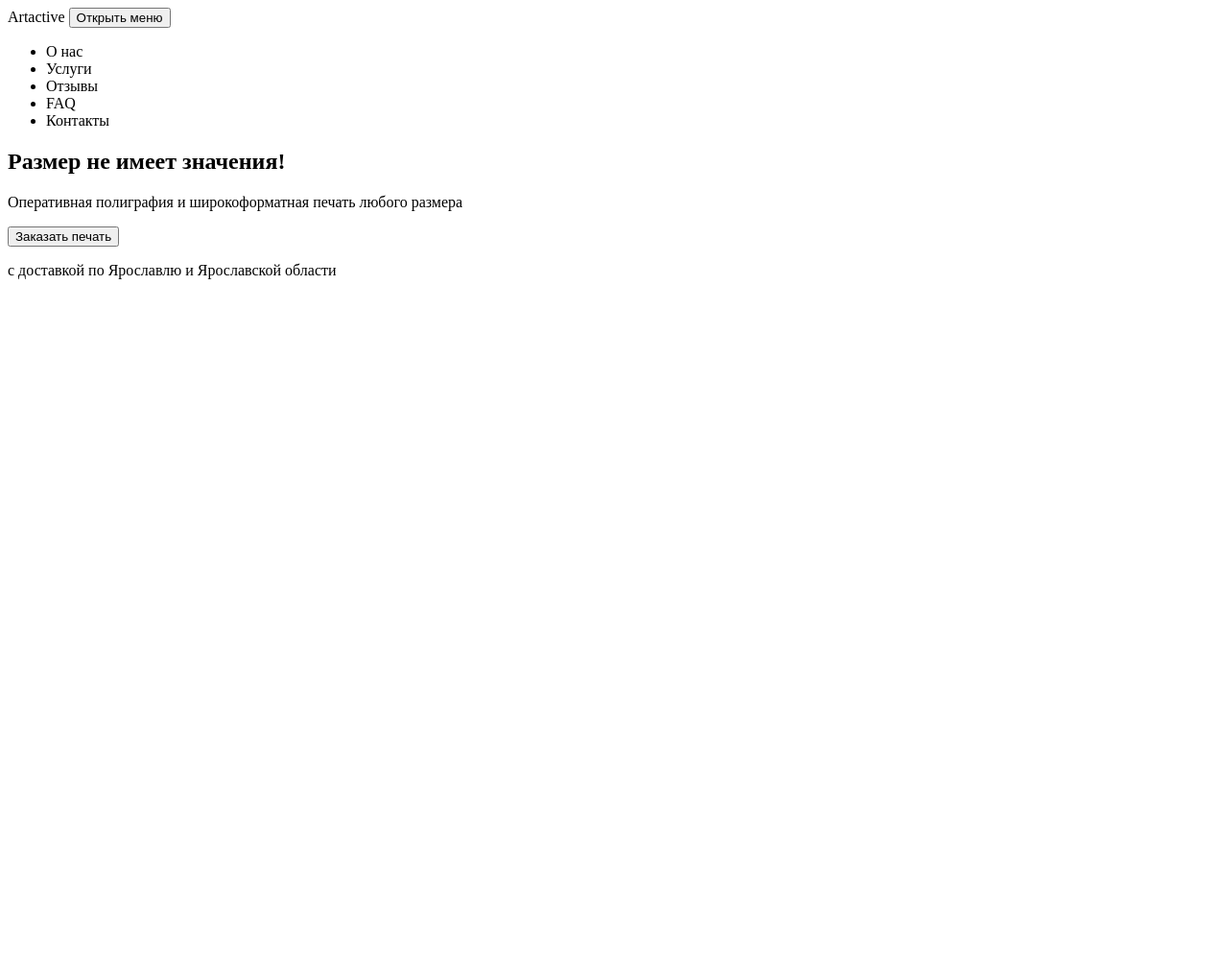
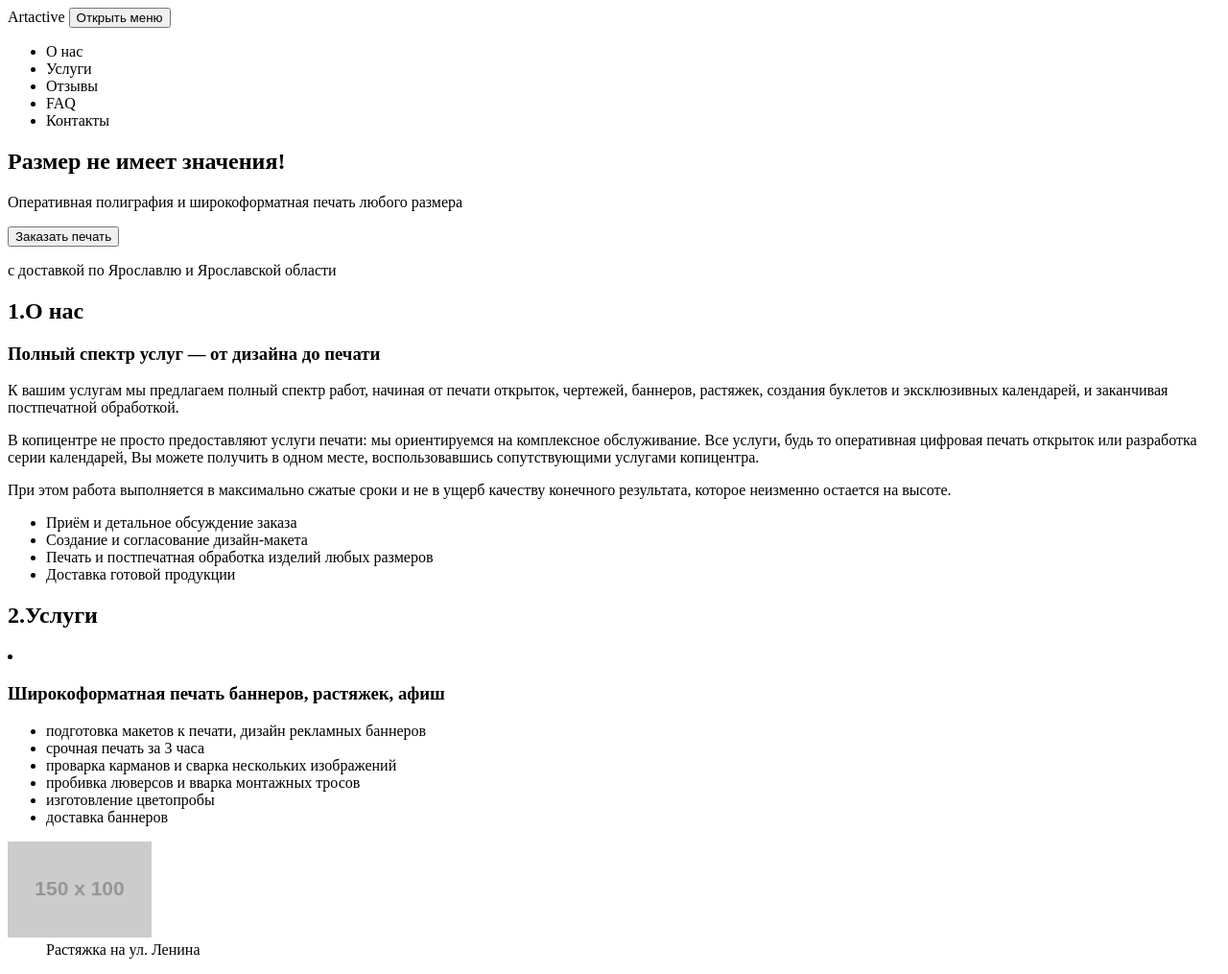
Before and after one commit to Dj0ko/ArtActive, a website: page source/index.html in a window 1280 px wide. Shown: the whole page at 96% size. Before the commit the page ends 800 px from the top, so only its background shows below. Drawn offline with Linux system fonts and the light colour scheme; placeholder pictures from the web are drawn by us.

Commit message:
add services not full

```diff
--- a/source/index.html
+++ b/source/index.html
@@ -31,7 +31,51 @@
     </article>
 
     <section class="info">
+      <h2 class="second-title">1.О нас</h2>
+      <h3 class="third-title">Полный спектр услуг — от дизайна до печати</h3>
+      <p class="info__text">
+        К вашим услугам мы предлагаем полный спектр работ, начиная от печати открыток,
+        чертежей, баннеров, растяжек, создания буклетов и эксклюзивных календарей, и заканчивая
+        постпечатной обработкой.
+      </p>
+      <p class="info__text">
+        В копицентре не просто предоставляют услуги печати: мы ориентируемся на комплексное обслуживание.
+        Все услуги, будь то оперативная цифровая печать открыток или разработка серии календарей,
+        Вы можете получить в одном месте, воспользовавшись сопутствующими услугами копицентра.
+      </p>
+      <p class="info__text">
+        При этом работа выполняется в максимально сжатые сроки и не в ущерб качеству конечного результата,
+        которое неизменно остается на высоте.
+      </p>
+      <ul class="info__list">
+        <li class="info__item">Приём и детальное обсуждение заказа</li>
+        <li class="info__item">Создание и согласование дизайн-макета</li>
+        <li class="info__item">Печать и постпечатная обработка изделий любых размеров</li>
+        <li class="info__item">Доставка готовой продукции</li>
+      </ul>
+    </section>
 
+    <section class="services">
+      <h2 class="second-title">2.Услуги</h2>
+      <dl class="services__list">
+        <li class="services__item first-service">
+          <h3 class="third-title">Широкоформатная печать баннеров, растяжек, афиш</h3>
+          <ul class="first-service__list">
+            <li class="first-service__item">подготовка макетов к печати, дизайн рекламных баннеров</li>
+            <li class="first-service__item">срочная печать за 3 часа</li>
+            <li class="first-service__item">проварка карманов и сварка нескольких изображений</li>
+            <li class="first-service__item">пробивка люверсов и вварка монтажных тросов</li>
+            <li class="first-service__item">изготовление цветопробы</li>
+            <li class="first-service__item">доставка баннеров</li>
+          </ul>
+          <dl class="first-service__slider slider">
+            <dt class="slider__item">
+              <img class="slider__image" src="http://placehold.it/150x100">
+            </dt>
+            <dd class="slider__text">Растяжка на ул. Ленина</dd>
+          </dl>
+        </li>
+      </ul>
     </section>
   </main>
 </body>
```
